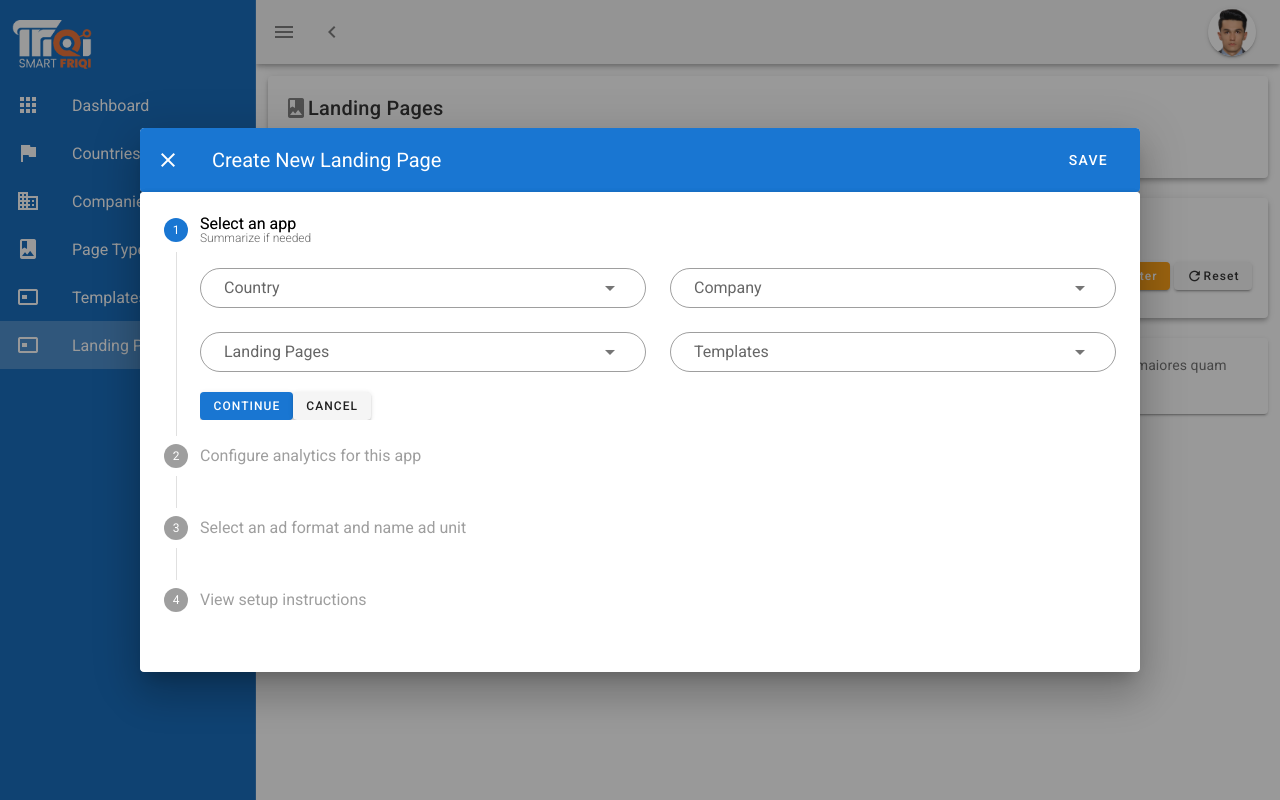
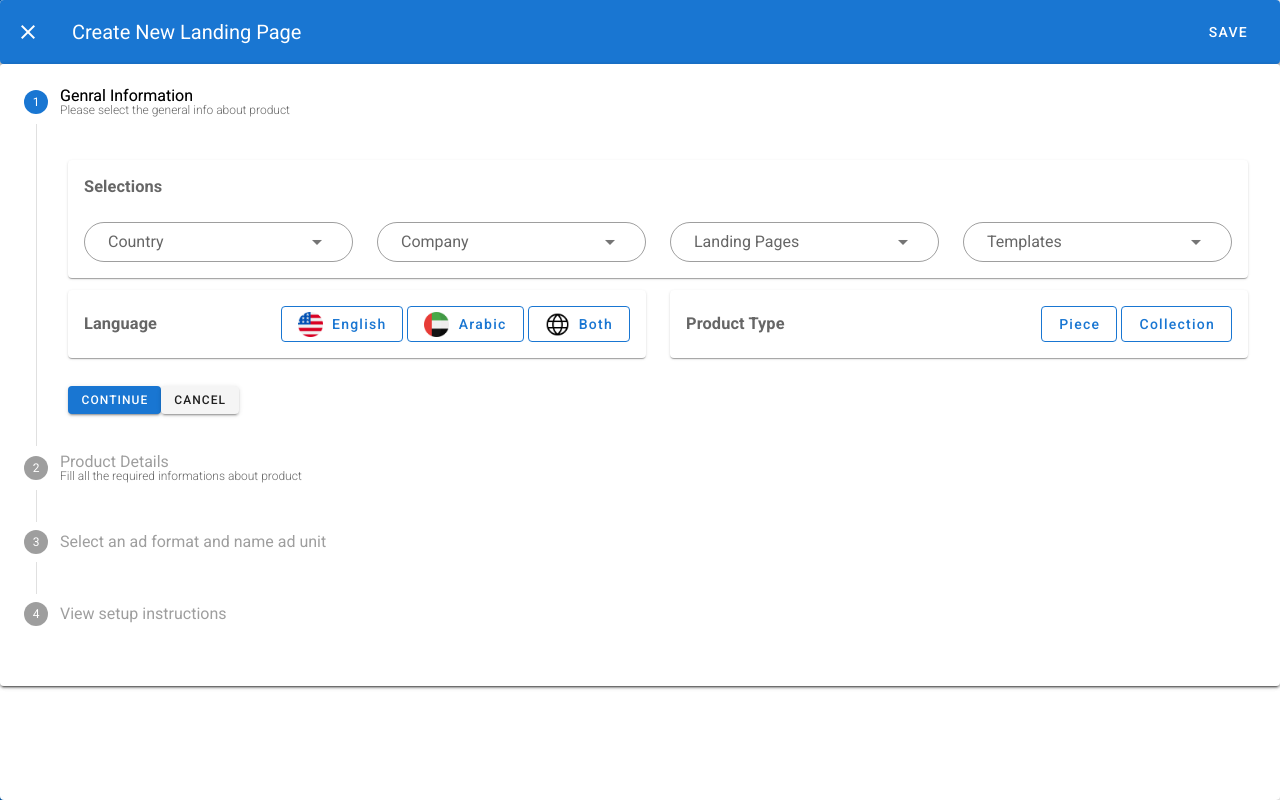
Before and after one commit to ashraf-frotan/landingpage-mis-frontend, a Nuxt app: page /landing_pages in a window 1280 px wide. Built offline with nearby package versions, Linux system fonts and the light colour scheme; no server answers; what vue-toastr would draw is missing.

Commit message:
form step 2 done

```diff
--- a/pages/landing_pages.vue
+++ b/pages/landing_pages.vue
@@ -18,7 +18,13 @@
         </v-card-text>
       </v-card>
     </v-col>
-    <v-dialog v-model="add_dialog" width="1000">
+    <v-dialog
+      v-model="add_dialog"
+      fullscreen
+      hide-overlay
+      transition="dialog-bottom-transition"
+    >
+      <v-card>
         <v-card>
           <v-toolbar dark color="primary">
             <v-btn icon dark @click="add_dialog = false">
@@ -32,25 +38,20 @@
           </v-toolbar>
         </v-card>
         <v-card>
-        <v-stepper
-          v-model="e1"
-          vertical
-        >
-          <v-stepper-step
-            :complete="e1 > 1"
-            step="1"
-          >
-            Select an app
-            <small>Summarize if needed</small>
+          <v-stepper v-model="e1" vertical>
+            <v-stepper-step :complete="e1 > 1" step="1">
+              Genral Information
+              <small>Please select the general info about product</small>
             </v-stepper-step>
-
             <v-stepper-content step="1">
-            <v-card
-              class="mb-5"
-              elevation="0"
-            >
+              <v-card class="ma-2 mb-4" elevation="0">
+                <v-card elevation="1" class="mt-5">
+                  <v-card-text>
                     <v-row>
-                  <v-col cols="12" md="6" sm="12" xs="12">
+                      <v-col cols="12"><h3>Selections</h3></v-col>
+                    </v-row>
+                    <v-row>
+                      <v-col cols="12" md="3" sm="6" xs="12">
                         <v-select
                           :items="countries"
                           item-text="name"
@@ -64,7 +65,7 @@
                         >
                         </v-select>
                       </v-col>
-                  <v-col cols="12" md="6" sm="12" xs="12">
+                      <v-col cols="12" md="3" sm="6" xs="12">
                         <v-select
                           :items="companies"
                           item-text="name"
@@ -78,7 +79,7 @@
                         >
                         </v-select>
                       </v-col>
-                  <v-col cols="12" md="6" sm="12" xs="12">
+                      <v-col cols="12" md="3" sm="6" xs="12">
                         <v-select
                           :items="page_types"
                           item-text="name"
@@ -92,7 +93,7 @@
                         >
                         </v-select>
                       </v-col>
-                  <v-col cols="12" md="6" sm="12" xs="12">
+                      <v-col cols="12" md="3" sm="6" xs="12">
                         <v-select
                           :items="templates"
                           item-text="name"
@@ -107,125 +108,221 @@
                         </v-select>
                       </v-col>
                     </v-row>
+                  </v-card-text>
                 </v-card>
+                <v-row class="mb-4">
+                  <v-col cols="12" md="6" sm="6" xs="12">
+                    <v-card elevation="1" class="mt-3">
+                      <v-card-text>
+                        <v-row align="center">
+                          <v-col cols="12" md="3" sm="12" xs="12">
+                            <h3>Language</h3>
+                          </v-col>
+                          <v-col
+                            cols="12"
+                            md="9"
+                            sm="12"
+                            xs="12"
+                            class="d-flex justify-end text-center"
+                          >
+                            <v-btn
+                              outlined
+                              color="primary"
+                              class="text-capitalize"
+                            >
+                              <img
+                                src="~/assets/images/us.png"
+                                width="25"
+                                class="mr-2"
+                                alt=""
+                              />
+                              English
+                            </v-btn>
                             <v-btn
                               color="primary"
-              @click="e1 = 2"
-              small
+                              outlined
+                              class="text-capitalize mx-1"
                             >
-              Continue
+                              <img
+                                src="~/assets/images/uae.png"
+                                width="25"
+                                class="mr-2"
+                                alt=""
+                              />
+                              Arabic
                             </v-btn>
-            <v-btn small>
-              Cancel
-            </v-btn>
-          </v-stepper-content>
-
-          <v-stepper-step
-            :complete="e1 > 2"
-            step="2"
+                            <v-btn
+                              color="primary"
+                              outlined
+                              class="text-capitalize"
                             >
-            Configure analytics for this app
-          </v-stepper-step>
-
-          <v-stepper-content step="2">
-            <v-card
-              elevation="0"
-              class="ma-2"
-            >
-              <v-card>
-                <v-card-text>
-                  <v-row>
-                    <v-col cols="12" md="3" sm="12" xs="12">
-                      <h3>Landing page language</h3>
-                    </v-col>
-                    <v-col cols="12" md="9" sm="12" xs="12" class="d-flex justify-end text-center">
-                      <v-btn outlined color="primary" class="text-capitalize">
-                        <img src="~/assets/images/us.png" width="25" class="mr-2" alt=""> English
-                      </v-btn>
-                      <v-btn color="primary" outlined class="text-capitalize mx-2">
-                        <img src="~/assets/images/uae.png" width="25" class="mr-2" alt=""> Arabic
-                      </v-btn>
-                      <v-btn color="primary" outlined class="text-capitalize">
-                        <img src="~/assets/images/both-lang.png" width="25" class="mr-2" alt=""> Both
+                              <img
+                                src="~/assets/images/both-lang.png"
+                                width="25"
+                                class="mr-2"
+                                alt=""
+                              />
+                              Both
                             </v-btn>
                           </v-col>
                         </v-row>
                       </v-card-text>
                     </v-card>
-              <v-card class="mt-3">
+                  </v-col>
+                  <v-col cols="12" md="6" sm="6" xs="12">
+                    <v-card class="mt-3" elevation="1">
                       <v-card-text>
-                  <v-row>
+                        <v-row align="center">
                           <v-col cols="12" md="3" sm="12" xs="12">
                             <h3>Product Type</h3>
                           </v-col>
-                    <v-col cols="12" md="9" sm="12" xs="12" class="d-flex justify-end">
-                      <v-btn color="primary" outlined class="text-capitalize mr-1">
+                          <v-col
+                            cols="12"
+                            md="9"
+                            sm="12"
+                            xs="12"
+                            class="d-flex justify-end"
+                          >
+                            <v-btn
+                              color="primary"
+                              outlined
+                              class="text-capitalize mr-1"
+                            >
                               Piece
                             </v-btn>
-                      <v-btn color="primary" outlined class="text-capitalize">
+                            <v-btn
+                              color="primary"
+                              outlined
+                              class="text-capitalize"
+                            >
                               Collection
                             </v-btn>
                           </v-col>
                         </v-row>
                       </v-card-text>
                     </v-card>
-
+                  </v-col>
+                </v-row>
+                <v-btn color="primary" @click="e1 = 2" small> Continue </v-btn>
+                <v-btn small> Cancel </v-btn>
               </v-card>
-            <v-btn
-              color="primary"
-              @click="e1 = 3"
-            >
-              Continue
-            </v-btn>
-            <v-btn text>
-              Cancel
-            </v-btn>
+            </v-stepper-content>
+            <v-stepper-step :complete="e1 > 2" step="2">
+              Product Details
+              <small>Fill all the required informations about product</small>
+            </v-stepper-step>
+            <v-stepper-content step="2">
+              <v-card elevation="0" class="ma-2">
+                <v-card elevation="1">
+                  <v-card-text>
+                    <div class="mb-1 subtitle-1">Product Code</div>
+                    <v-select
+                      :items="products"
+                      dense
+                      hide-details=""
+                      rounded
+                      outlined
+                      label="Product"
+                      placeholder="Please select product"
+                    ></v-select>
+                  </v-card-text>
+                </v-card>
+                <v-row class="mt-3">
+                  <v-col cols="12" md="6" sm="6" xs="12">
+                    <v-card elevation="1">
+                      <v-card-text>
+                        <div class="mb-1 subtitle-1">Product Title (AR)</div>
+                        <v-text-field
+                          rounded
+                          outlined
+                          dense
+                          hide-details=""
+                          placeholder="Product name in Arabic"
+                        ></v-text-field>
+                      </v-card-text>
+                    </v-card>
+                  </v-col>
+                  <v-col cols="12" md="6" sm="6" xs="12">
+                    <v-card elevation="1">
+                      <v-card-text>
+                        <div class="mb-1 subtitle-1">Product Title (EN)</div>
+                        <v-text-field
+                          rounded
+                          outlined
+                          dense
+                          hide-details=""
+                          placeholder="Product name in English"
+                        ></v-text-field>
+                      </v-card-text>
+                    </v-card>
+                  </v-col>
+                </v-row>
+                <v-card elevation="1" class="mt-3">
+                  <v-card-text>
+                    <div class="mb-1 subtitle-1">Product Note(AR)</div>
+                    <v-textarea
+                      outlined
+                      dense
+                      hide-details=""
+                      placeholder="Note here.."
+                      rows="3"
+                    ></v-textarea>
+                  </v-card-text>
+                </v-card>
+                <v-card elevation="1" class="mt-3">
+                  <v-card-text>
+                    <div class="mb-1 subtitle-1">Product Note(EN)</div>
+                    <v-textarea
+                      outlined
+                      dense
+                      hide-details=""
+                      placeholder="Note here.."
+                      rows="3"
+                    ></v-textarea>
+                  </v-card-text>
+                </v-card>
+                <v-btn color="primary" @click="e1 = 3" small> Continue </v-btn>
+                <v-btn @click="e1 = 1" small> Back </v-btn>
+              </v-card>
             </v-stepper-content>
 
-          <v-stepper-step
-            :complete="e1 > 3"
-            step="3"
-          >
+            <v-stepper-step :complete="e1 > 3" step="3">
               Select an ad format and name ad unit
             </v-stepper-step>
 
             <v-stepper-content step="3">
-            <v-card
-              color="grey lighten-1"
-              class="mb-12"
-              height="200px"
-            ></v-card>
-            <v-btn
-              color="primary"
-              @click="e1 = 4"
-            >
-              Continue
-            </v-btn>
-            <v-btn text>
-              Cancel
-            </v-btn>
+              <v-card class="ma-2">
+                <v-card elevation="1" class="mt-3">
+                  <v-card-text>
+                    <div class="mb-1 subtitle-1">Product Colletion Items</div>
+                    <v-text-field
+                      outlined
+                      dense
+                      rounded
+                      hide-details=""
+                      placeholder="Items here.."
+                      append-icon="mdi-plus"
+                      rows="3"
+                    ></v-text-field>
+                  </v-card-text>
+                </v-card>
+              </v-card>
+              <v-btn color="primary" @click="e1 = 4"> Continue </v-btn>
+              <v-btn text> Cancel </v-btn>
             </v-stepper-content>
 
-          <v-stepper-step step="4">
-            View setup instructions
-          </v-stepper-step>
+            <v-stepper-step step="4"> View setup instructions </v-stepper-step>
             <v-stepper-content step="4">
               <v-card
                 color="grey lighten-1"
                 class="mb-12"
                 height="200px"
               ></v-card>
-            <v-btn
-              color="primary"
-              @click="e1 = 1"
-            >
-              Continue
-            </v-btn>
-            <v-btn text>
-              Cancel
-            </v-btn>
+              <v-btn color="primary" @click="e1 = 1"> Continue </v-btn>
+              <v-btn text> Cancel </v-btn>
             </v-stepper-content>
           </v-stepper>
+        </v-card>
       </v-card>
     </v-dialog>
   </v-row>
@@ -242,6 +339,7 @@ export default {
       country_id: [],
       e1: 1,
       data: {},
+      products: ["TM1", "TK58"],
     };
   },
   methods: {
```
Lines whose indentation alone changed are shown as unchanged.
